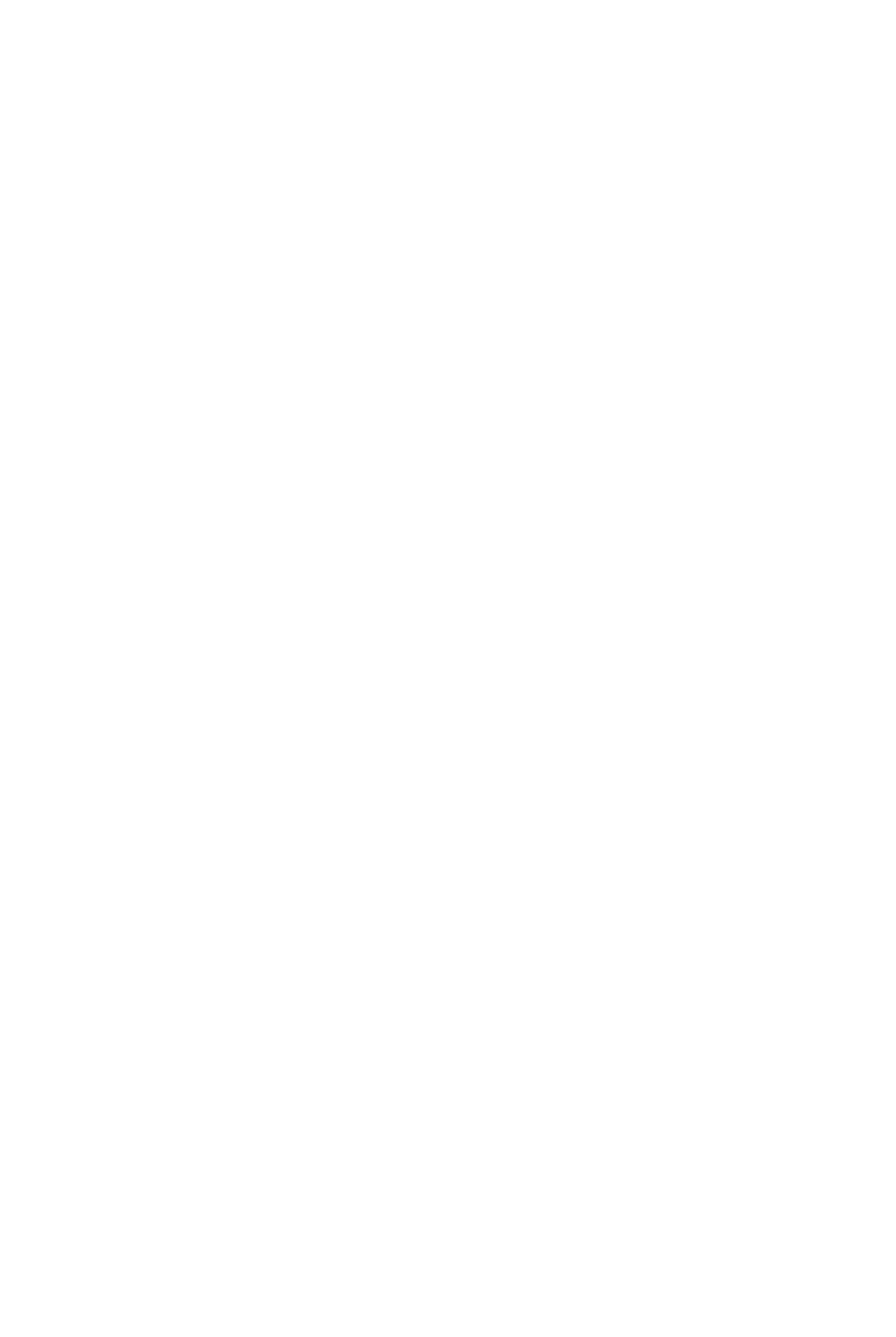
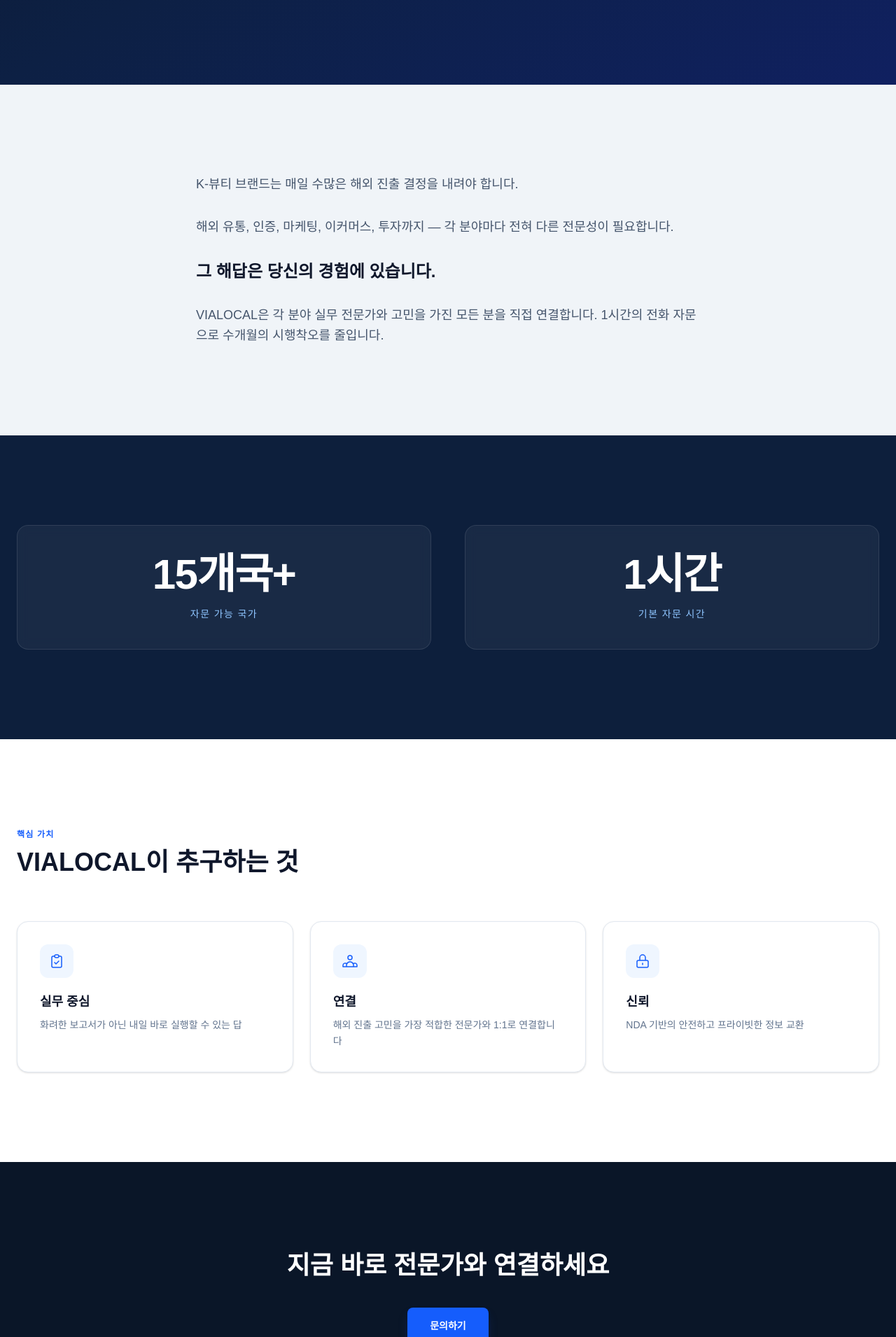
Before and after one commit to yjyjkk4125-lgtm/my-web-project, a Next.js app: page /about in a window 1280 px wide. Shown: the part 680-2590 px from the top of the page at 70% size. Before the commit the page ends 800 px from the top, so only its background shows below. Built offline with nearby package versions, Linux system fonts and the light colour scheme.

Commit message:
VIALOCAL 소개

```diff
--- a/app/about/page.tsx
+++ b/app/about/page.tsx
@@ -1,8 +1,213 @@
+"use client";
+
+import { useEffect, useRef, useState } from "react";
+import { useModal } from "@/context/ModalContext";
+
+function FadeIn({
+  children,
+  className = "",
+  delay = 0,
+}: {
+  children: React.ReactNode;
+  className?: string;
+  delay?: number;
+}) {
+  const ref = useRef<HTMLDivElement>(null);
+  const [visible, setVisible] = useState(false);
+
+  useEffect(() => {
+    const el = ref.current;
+    if (!el) return;
+    const observer = new IntersectionObserver(
+      ([entry]) => {
+        if (entry.isIntersecting) {
+          setVisible(true);
+          observer.unobserve(el);
+        }
+      },
+      { threshold: 0.12 }
+    );
+    observer.observe(el);
+    return () => observer.disconnect();
+  }, []);
+
+  return (
+    <div
+      ref={ref}
+      style={{ transitionDelay: `${delay}ms` }}
+      className={`transition-all duration-700 ease-out ${
+        visible ? "opacity-100 translate-y-0" : "opacity-0 translate-y-10"
+      } ${className}`}
+    >
+      {children}
+    </div>
+  );
+}
+
 export default function About() {
+  const { openModal } = useModal();
+
   return (
-    <main className="mx-auto w-full max-w-5xl px-6 py-20">
-      <h1 className="text-3xl font-bold text-slate-900">VIALOCAL 소개</h1>
-      <p className="mt-4 text-slate-500">준비 중입니다.</p>
+    <main>
+      {/* ════════════════════════════════════════════
+          섹션 1 — Hero  |  다크 네이비
+      ════════════════════════════════════════════ */}
+      <section className="relative bg-[#0a1628]">
+        <div className="pointer-events-none absolute inset-0 bg-gradient-to-br from-[#0a1628] via-[#0d2044] to-[#102060]" />
+        <div className="relative mx-auto flex min-h-[calc(100vh-64px)] max-w-7xl flex-col items-start justify-center px-6 py-24 lg:py-32">
+          <FadeIn>
+            <span className="inline-block rounded-full border border-blue-400/40 bg-blue-500/10 px-3 py-1 text-xs font-semibold uppercase tracking-widest text-blue-300">
+              VIALOCAL 소개
+            </span>
+            <h1 className="mt-14 text-3xl font-bold leading-tight tracking-tight text-white md:text-5xl">
+              K-뷰티 브랜드의 해외 진출을 가장 빠르게
+            </h1>
+            <p className="mt-14 max-w-lg text-base leading-relaxed text-slate-300 md:text-lg">
+              이론이 아닌 현장의 언어로, 실무 전문가가 직접 답합니다
+            </p>
+          </FadeIn>
+        </div>
+      </section>
+
+      {/* ════════════════════════════════════════════
+          섹션 2 — 왜 만들었나  |  라이트
+      ════════════════════════════════════════════ */}
+      <section className="bg-[#f0f4f8] py-32">
+        <div className="mx-auto max-w-3xl px-6">
+          <FadeIn>
+            <p className="text-base leading-relaxed text-slate-600 md:text-lg">
+              K-뷰티 브랜드는 매일 수많은 해외 진출 결정을 내려야 합니다.
+            </p>
+          </FadeIn>
+          <FadeIn delay={120}>
+            <p className="mt-8 text-base leading-relaxed text-slate-600 md:text-lg">
+              해외 유통, 인증, 마케팅, 이커머스, 투자까지 — 각 분야마다 전혀 다른 전문성이 필요합니다.
+            </p>
+          </FadeIn>
+          <FadeIn delay={240}>
+            <p className="mt-8 text-xl font-bold text-slate-900 md:text-2xl">
+              그 해답은 당신의 경험에 있습니다.
+            </p>
+          </FadeIn>
+          <FadeIn delay={360}>
+            <p className="mt-8 text-base leading-relaxed text-slate-600 md:text-lg">
+              VIALOCAL은 각 분야 실무 전문가와 고민을 가진 모든 분을 직접 연결합니다. 1시간의 전화 자문으로 수개월의 시행착오를 줄입니다.
+            </p>
+          </FadeIn>
+        </div>
+      </section>
+
+      {/* ════════════════════════════════════════════
+          섹션 3 — 숫자 지표  |  다크 네이비
+      ════════════════════════════════════════════ */}
+      <section className="bg-[#0d1f3c] py-32">
+        <div className="mx-auto max-w-7xl px-6">
+          <div className="grid gap-12 sm:grid-cols-2">
+            {[
+              { delay: 0,   number: "15개국+", label: "자문 가능 국가" },
+              { delay: 160, number: "1시간",   label: "기본 자문 시간" },
+            ].map((item) => (
+              <FadeIn key={item.label} delay={item.delay}>
+                <div className="rounded-2xl border border-white/10 bg-white/5 p-10 text-center backdrop-blur-sm">
+                  <p className="text-5xl font-bold tracking-tight text-white md:text-6xl">
+                    {item.number}
+                  </p>
+                  <p className="mt-4 text-sm font-medium uppercase tracking-widest text-blue-300">
+                    {item.label}
+                  </p>
+                </div>
+              </FadeIn>
+            ))}
+          </div>
+        </div>
+      </section>
+
+      {/* ════════════════════════════════════════════
+          섹션 4 — 3가지 가치  |  라이트
+      ════════════════════════════════════════════ */}
+      <section className="bg-white py-32">
+        <div className="mx-auto max-w-7xl px-6">
+          <FadeIn>
+            <p className="text-xs font-semibold uppercase tracking-widest text-blue-600">
+              핵심 가치
+            </p>
+            <h2 className="mt-3 text-3xl font-bold text-slate-900 md:text-4xl">
+              VIALOCAL이 추구하는 것
+            </h2>
+          </FadeIn>
+
+          <div className="mt-16 grid gap-6 sm:grid-cols-2 lg:grid-cols-3">
+            {[
+              {
+                delay: 0,
+                title: "실무 중심",
+                desc: "화려한 보고서가 아닌 내일 바로 실행할 수 있는 답",
+                icon: (
+                  <svg className="h-6 w-6" fill="none" stroke="currentColor" viewBox="0 0 24 24">
+                    <path strokeLinecap="round" strokeLinejoin="round" strokeWidth={1.5} d="M9 5H7a2 2 0 00-2 2v12a2 2 0 002 2h10a2 2 0 002-2V7a2 2 0 00-2-2h-2M9 5a2 2 0 002 2h2a2 2 0 002-2M9 5a2 2 0 012-2h2a2 2 0 012 2m-6 9l2 2 4-4" />
+                  </svg>
+                ),
+              },
+              {
+                delay: 120,
+                title: "연결",
+                desc: "해외 진출 고민을 가장 적합한 전문가와 1:1로 연결합니다",
+                icon: (
+                  <svg className="h-6 w-6" fill="none" stroke="currentColor" viewBox="0 0 24 24">
+                    <path strokeLinecap="round" strokeLinejoin="round" strokeWidth={1.5} d="M17 20h5v-2a3 3 0 00-5.356-1.857M17 20H7m10 0v-2c0-.656-.126-1.283-.356-1.857M7 20H2v-2a3 3 0 015.356-1.857M7 20v-2c0-.656.126-1.283.356-1.857m0 0a5.002 5.002 0 019.288 0M15 7a3 3 0 11-6 0 3 3 0 016 0z" />
+                  </svg>
+                ),
+              },
+              {
+                delay: 240,
+                title: "신뢰",
+                desc: "NDA 기반의 안전하고 프라이빗한 정보 교환",
+                icon: (
+                  <svg className="h-6 w-6" fill="none" stroke="currentColor" viewBox="0 0 24 24">
+                    <path strokeLinecap="round" strokeLinejoin="round" strokeWidth={1.5} d="M12 15v2m-6 4h12a2 2 0 002-2v-6a2 2 0 00-2-2H6a2 2 0 00-2 2v6a2 2 0 002 2zm10-10V7a4 4 0 00-8 0v4h8z" />
+                  </svg>
+                ),
+              },
+            ].map((card, idx) => (
+              <FadeIn key={idx} delay={card.delay}>
+                <div className="flex h-full flex-col rounded-2xl border border-slate-200 bg-white p-8 shadow-sm transition hover:shadow-md">
+                  <div className="flex h-12 w-12 items-center justify-center rounded-xl bg-blue-50 text-blue-600">
+                    {card.icon}
+                  </div>
+                  <h3 className="mt-5 text-lg font-semibold text-slate-900">
+                    {card.title}
+                  </h3>
+                  <p className="mt-2 flex-1 text-sm leading-relaxed text-slate-500">
+                    {card.desc}
+                  </p>
+                </div>
+              </FadeIn>
+            ))}
+          </div>
+        </div>
+      </section>
+
+      {/* ════════════════════════════════════════════
+          섹션 5 — CTA  |  다크 네이비
+      ════════════════════════════════════════════ */}
+      <section className="bg-[#0a1628] py-32">
+        <div className="pointer-events-none absolute inset-0 bg-gradient-to-br from-[#0a1628] via-[#0d2044] to-[#102060]" />
+        <div className="relative mx-auto max-w-7xl px-6 text-center">
+          <FadeIn>
+            <h2 className="text-3xl font-bold text-white md:text-4xl">
+              지금 바로 전문가와 연결하세요
+            </h2>
+            <div className="mt-10">
+              <button
+                onClick={openModal}
+                className="rounded-lg bg-blue-600 px-8 py-4 text-sm font-semibold text-white shadow-lg shadow-blue-900/40 transition hover:bg-blue-500 focus:outline-none focus:ring-2 focus:ring-blue-400 focus:ring-offset-2 focus:ring-offset-[#0a1628]"
+              >
+                문의하기
+              </button>
+            </div>
+          </FadeIn>
+        </div>
+      </section>
     </main>
   );
 }
```
